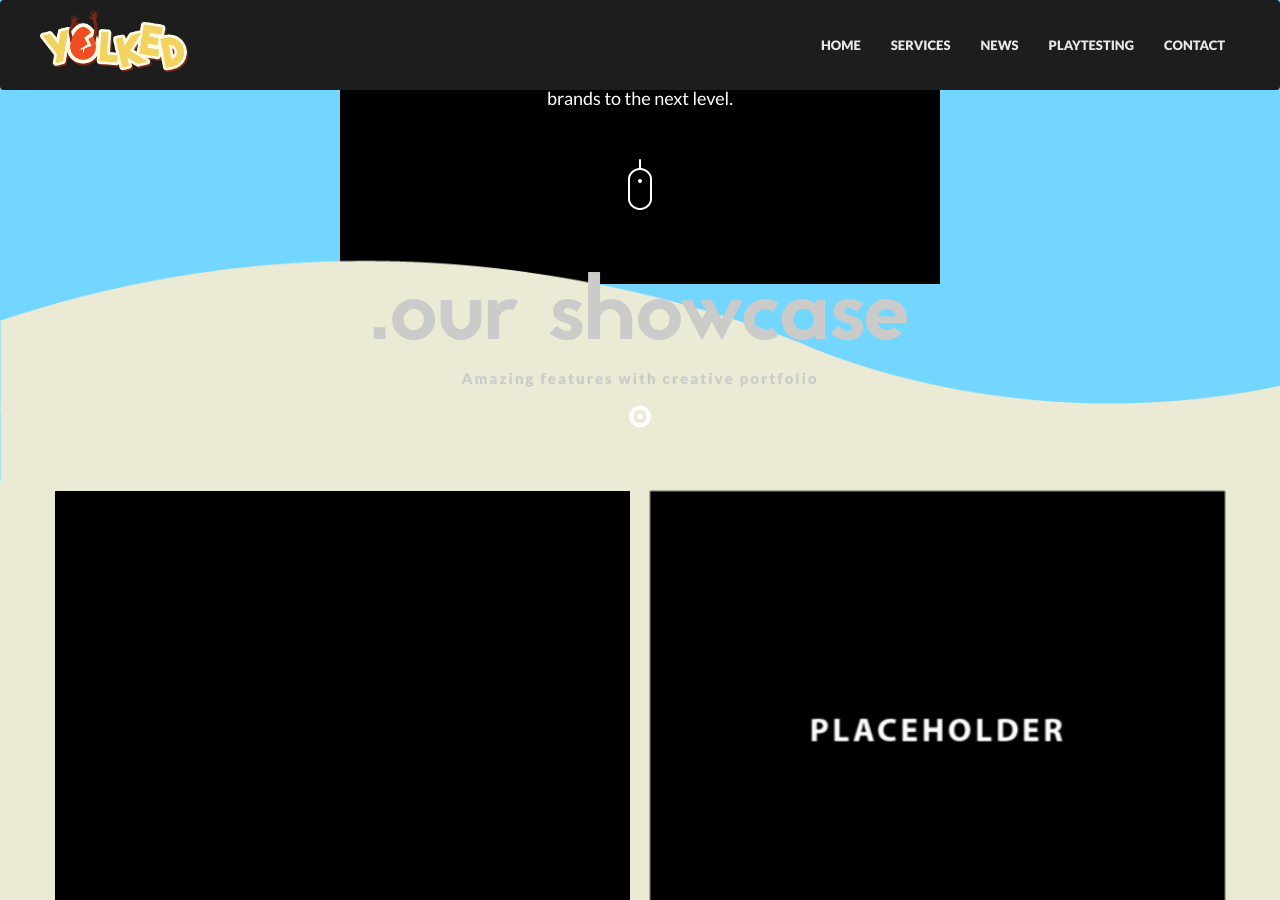
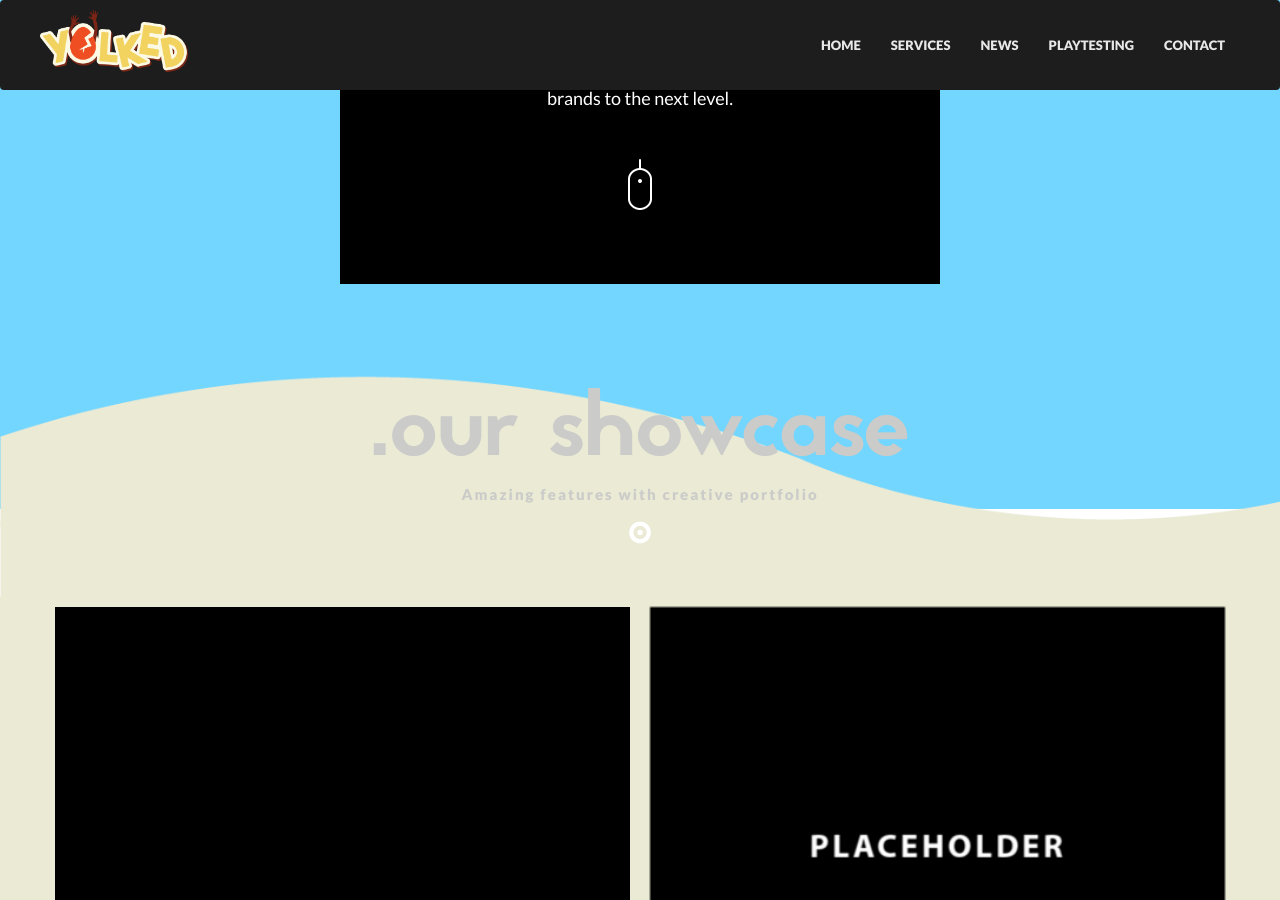
Before and after one commit to HardBoiledStudios/HardBoiledStudios.github.io, a Jekyll site: the page showcase.html, which Jekyll copies as it is, in a window 1280 px wide and 900 px high, scrolled down 391 px. Built offline with Jekyll 4.4.1, drawn with Linux system fonts in a browser that asks for light colours; some web fonts are replaced.

Commit message:
changed showcase margin top

```diff
--- a/css/style.css
+++ b/css/style.css
@@ -551,7 +551,7 @@ footer {
   text-align: center;
   background: no-repeat url("../images/Showcase-BG.png");
   background-size: cover;
-  margin-top: -288px;
+  margin-top: -172px;
 }
 .width-40 {
   width: 40%;
@@ -560,7 +560,7 @@ footer {
   width: 60%;
 }
 .width-70 {
-  width: 70%
+  width: 70%;
 }
 .float-right {
   float: right;
@@ -624,7 +624,7 @@ footer {
   width: 100%;
   float: left;
   margin-top: -158px;
-  background-color: #EBEAD5;
+  background-color: #ebead5;
   padding-bottom: 100px;
 }
 .showcase .portfolio * {
@@ -1948,7 +1948,7 @@ footer .sub-footer ul li a {
     width: 100%;
     text-align: center;
   }
-  .discord-img img{
+  .discord-img img {
     width: 250px;
   }
   .wave-awards h1 {
```
